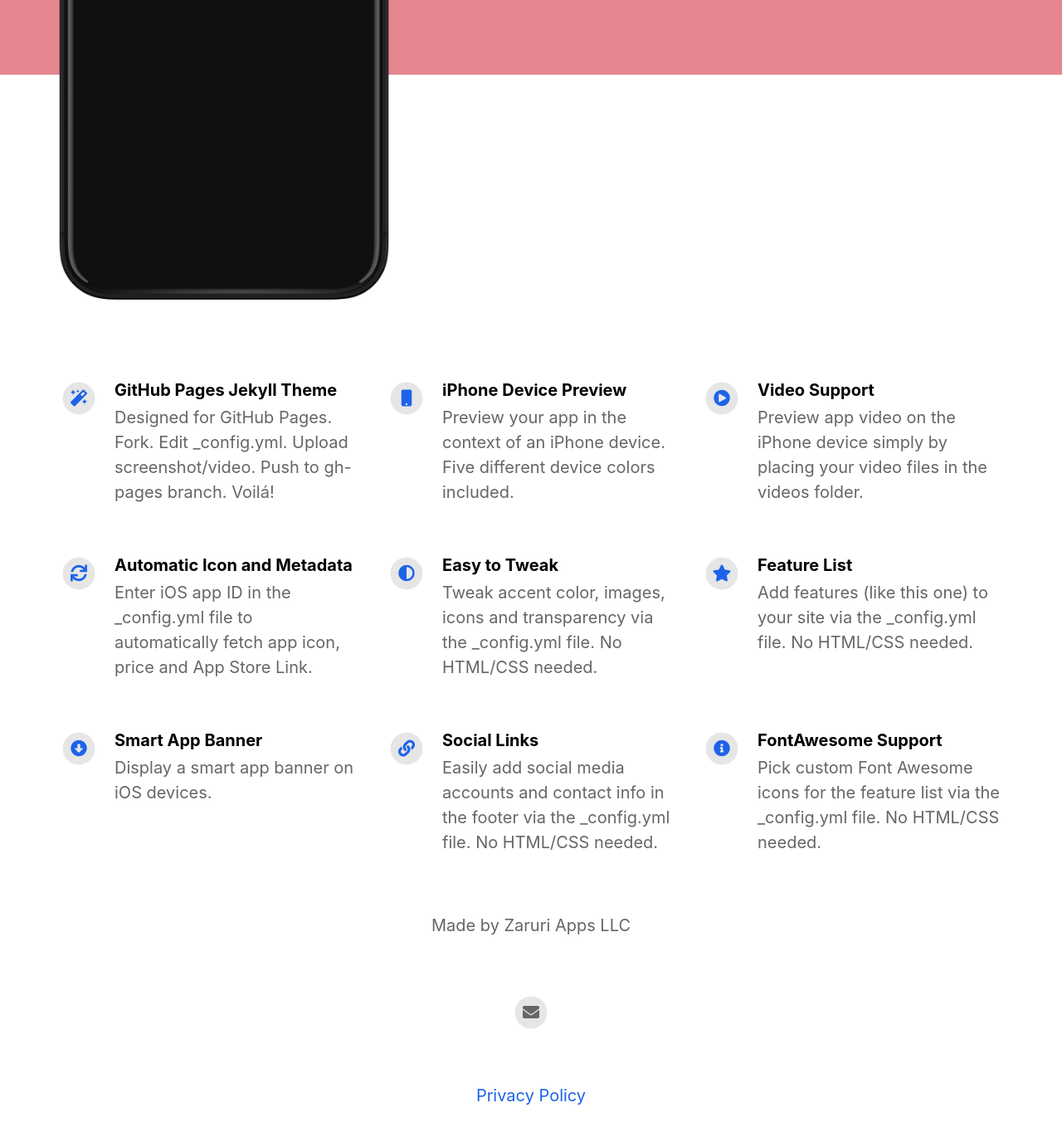
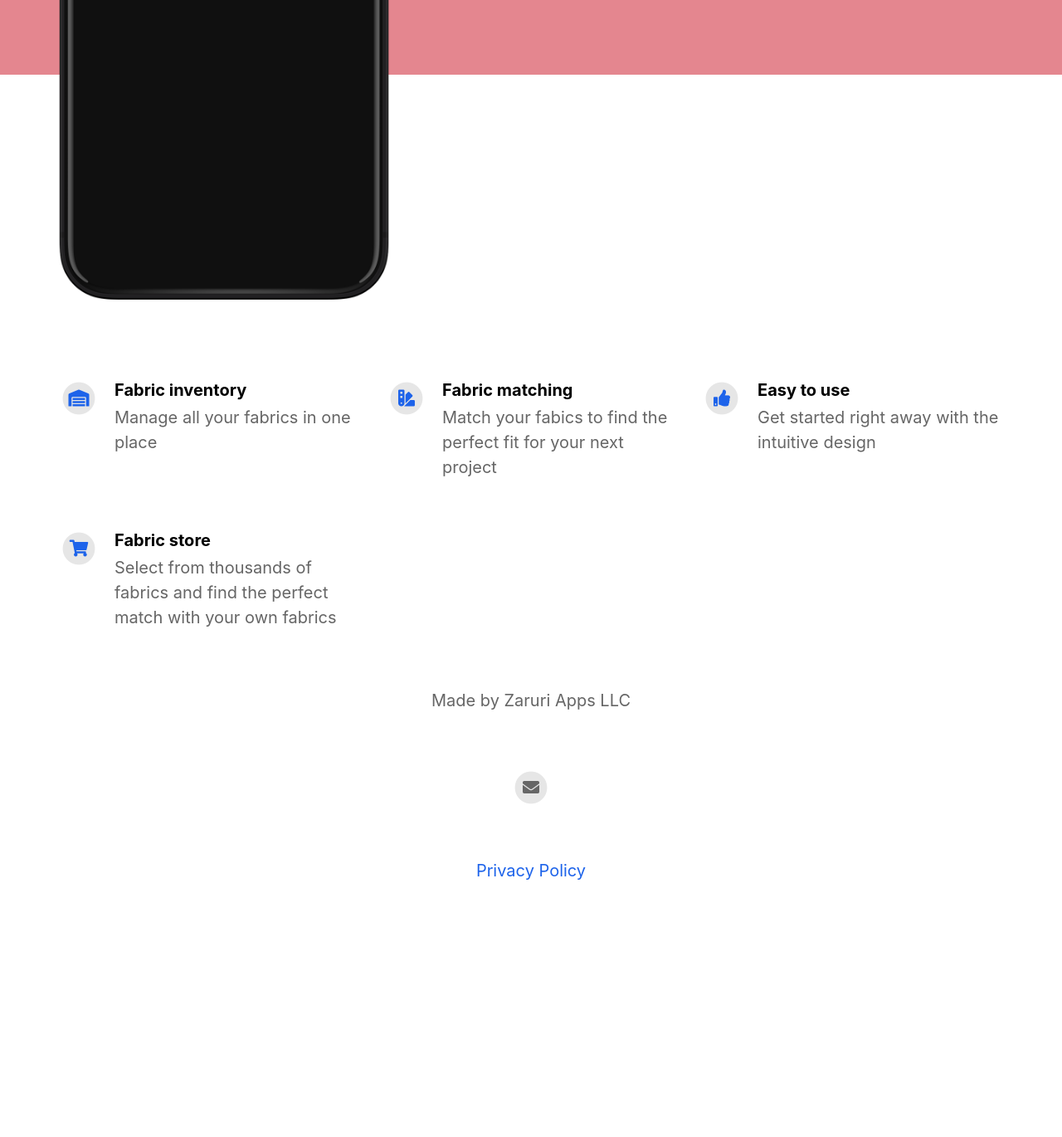
Before and after one commit to zaruri-apps/sew-keeper-site, a Jekyll site: the page built from index.html, in a window 1280 px wide and 1400 px high, scrolled down 624 px. Shown: the top 1370 px of the window at 83% size. Built offline with Jekyll 4.4.1, drawn with Linux system fonts in a browser that asks for light colours; nearby versions of some CDN libraries; after the commit the page ends 1753 px from its top, so only the background shows below that.

Commit message:
added feature list (#18)

```diff
--- a/_config.yml
+++ b/_config.yml
@@ -35,46 +35,21 @@ youtube_username                          :
 # Feature List                            Edit, add or remove features to be presented.
 features                                  :
 
-  - title                                 : GitHub Pages Jekyll Theme
-    description                           : Designed for GitHub Pages. Fork. Edit _config.yml. Upload screenshot/video. Push to gh-pages branch. Voilá!
-    fontawesome_icon_name                 : magic
+  - title                                 : Fabric inventory
+    description                           : Manage all your fabrics in one place
+    fontawesome_icon_name                 : warehouse
 
-  - title                                 : iPhone Device Preview
-    description                           : Preview your app in the context of an iPhone device. Five different device colors included.
-    fontawesome_icon_name                 : mobile
+  - title                                 : Fabric matching
+    description                           : Match your fabics to find the perfect fit for your next project
+    fontawesome_icon_name                 : swatchbook
 
-  - title                                 : Video Support
-    description                           : Preview app video on the iPhone device simply by placing your video files in the videos folder.
-    fontawesome_icon_name                 : play-circle
+  - title                                 : Easy to use
+    description                           : Get started right away with the intuitive design
+    fontawesome_icon_name                 : thumbs-up
 
-  - title                                 : Automatic Icon and Metadata
-    description                           : Enter iOS app ID in the _config.yml file to automatically fetch app icon, price and App Store Link.
-    fontawesome_icon_name                 : sync
-
-  - title                                 : Easy to Tweak
-    description                           : Tweak accent color, images, icons and transparency via the _config.yml file. No HTML/CSS needed.
-    fontawesome_icon_name                 : adjust
-
-  - title                                 : Feature List
-    description                           : Add features (like this one) to your site via the _config.yml file. No HTML/CSS needed.
-    fontawesome_icon_name                 : star
-
-  - title                                 : Smart App Banner
-    description                           : Display a smart app banner on iOS devices.
-    fontawesome_icon_name                 : arrow-alt-circle-down
-
-  - title                                 : Social Links
-    description                           : Easily add social media accounts and contact info in the footer via the _config.yml file. No HTML/CSS needed.
-    fontawesome_icon_name                 : link
-
-  - title                                 : FontAwesome Support
-    description                           : Pick custom Font Awesome icons for the feature list via the _config.yml file. No HTML/CSS needed.
-    fontawesome_icon_name                 : info-circle
-
-  - title                                 : # New Feature Title
-    description                           : # New Feature Description
-    fontawesome_icon_name                 : # Enter Font Awesome icon name (e.g. star). Find icons on fontawesome.com/icons.
-
+  - title                                 : Fabric store
+    description                           : Select from thousands of fabrics and find the perfect match with your own fabrics
+    fontawesome_icon_name                 : shopping-cart
 
 
 # Theme Settings
```
